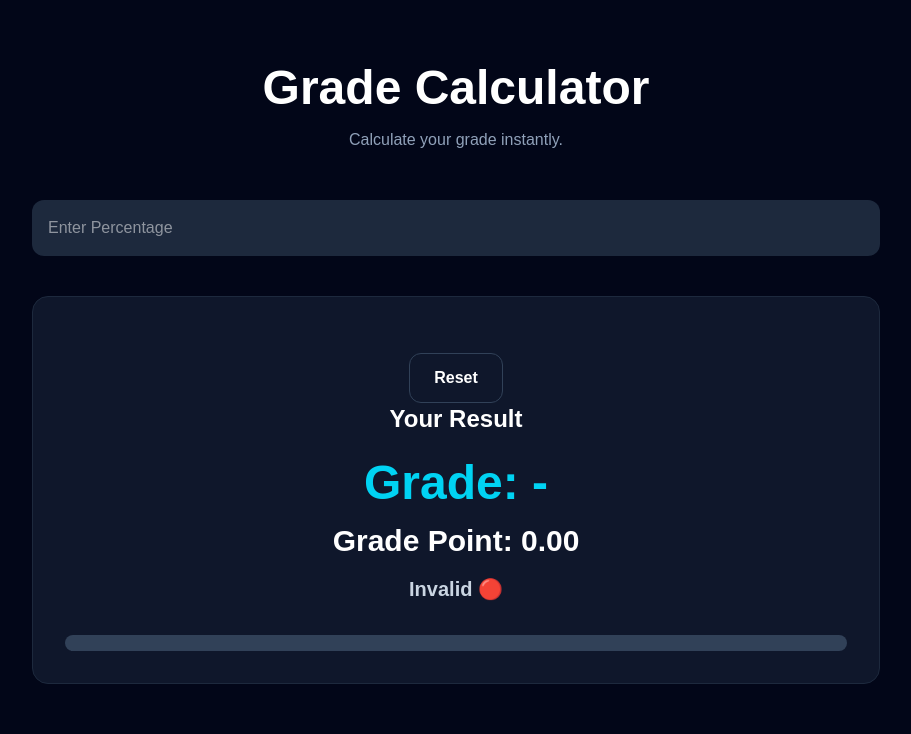
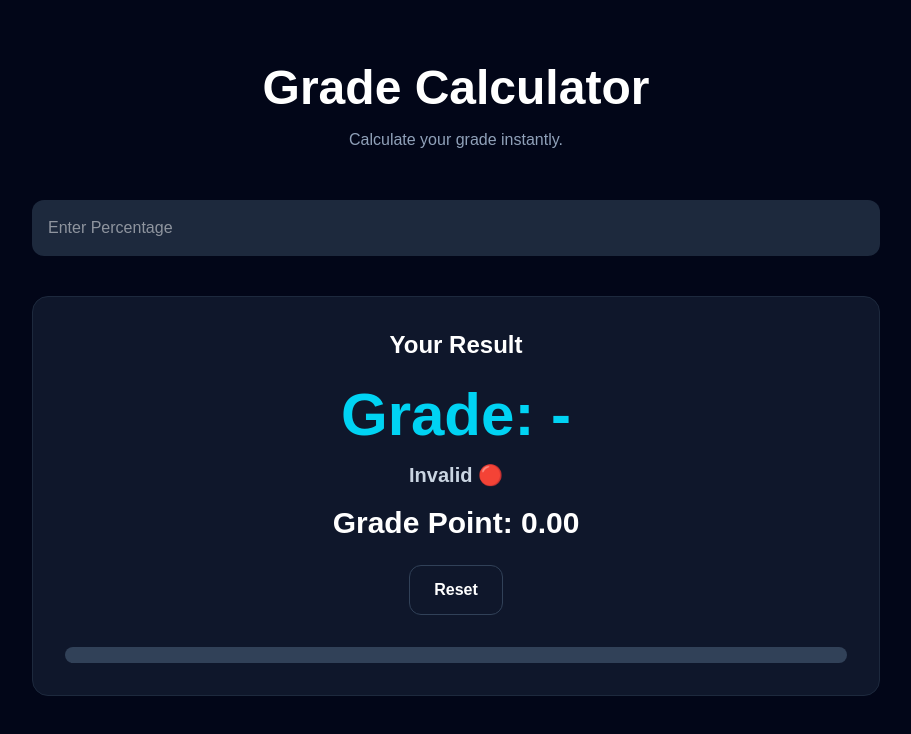
Before and after one commit to mianhussnain691-wq/studycalc, a Next.js app: page /grade-calculator in a window 1280 px wide. Shown: the top 734 px of the page, without its empty margins (184-1095 px from the left). Built offline with nearby package versions, Linux system fonts and the light colour scheme.

Commit message:
Day 11 - Reusable UI Components

```diff
--- a/src/app/grade-calculator/page.js
+++ b/src/app/grade-calculator/page.js
@@ -1,5 +1,8 @@
 "use client";
-
+import PageHeader from "@/components/PageHeader";
+import ResultCard from "@/components/ResultCard";
+import ProgressBar from "@/components/ProgressBar";
+import Button from "@/components/Button";
 import { useState } from "react";
 
 export default function GradeCalculator() {
@@ -83,13 +86,10 @@ function resetCalculator() {
 
       <div className="max-w-4xl mx-auto px-6 py-16">
 
-        <h1 className="text-5xl font-black text-center">
-          Grade Calculator
-        </h1>
-
-        <p className="mt-4 text-center text-slate-400">
-          Calculate your grade instantly.
-        </p>
+      <PageHeader
+  title="Grade Calculator"
+  description="Calculate your grade instantly."
+/>
 
         <div className="mt-12">
 
@@ -109,60 +109,32 @@ function resetCalculator() {
 
         </div>
 
-<div className="mt-10 rounded-2xl border border-slate-800 bg-slate-900 p-8 text-center">
-
-<button
-  onClick={resetCalculator}
-  className="mt-6 inline-block rounded-xl border border-slate-700 px-6 py-3 text-base font-bold hover:bg-cyan-500 hover:text-slate-950 hover:border-cyan-500 focus:outline-none focus:ring-0 transition duration-300"
+<ResultCard
+  title="Your Result"
+  value={`Grade: ${calculateGrade().grade}`}
+  status={calculateGrade().status}
 >
-  Reset
-</button>
-
-
-  <h2 className="text-2xl font-bold">
-    Your Result
-  </h2>
-
-  <p className="mt-6 text-5xl font-black text-cyan-400">
-    Grade: {calculateGrade().grade}
-  </p>
-
   <p className="mt-4 text-3xl font-bold">
     Grade Point: {calculateGrade().point}
   </p>
 
-  <p className="mt-4 text-xl text-slate-300 font-semibold">
-    {calculateGrade().status}
-  </p>
+  <Button
+  onClick={resetCalculator}
+  className="mt-6 border border-slate-700 hover:bg-cyan-500 hover:text-slate-950 hover:border-cyan-500"
+>
+  Reset
+</Button>
 
-<div className="mt-8">
+  <div className="mt-8">
+    <div className="h-4 w-full rounded-full bg-slate-700 overflow-hidden">
 
-  <div className="h-4 w-full rounded-full bg-slate-700 overflow-hidden">
-
-    <div
-      className={`h-full rounded-full transition-all duration-500 ${
-        parseFloat(marks) >= 90
-          ? "bg-green-500"
-          : parseFloat(marks) >= 80
-          ? "bg-cyan-400"
-          : parseFloat(marks) >= 70
-          ? "bg-yellow-400"
-          : parseFloat(marks) >= 50
-          ? "bg-orange-400"
-          : "bg-red-500"
-      }`}
-      style={{
-        width: `${Math.min(Math.max(parseFloat(marks) || 0, 0), 100)}%`,
-      }}
-    ></div>
-
+      <ProgressBar
+  value={Math.min(Math.max(parseFloat(marks) || 0, 0), 100)}
+/>
+    </div>
   </div>
-
+</ResultCard>
 </div>
-
-</div>
-
-      </div>
 
     </main>
 
--- /dev/null
+++ b/src/components/Button.jsx
@@ -0,0 +1,14 @@
+export default function Button({
+  children,
+  onClick,
+  className = "",
+}) {
+  return (
+    <button
+      onClick={onClick}
+      className={`rounded-xl px-6 py-3 font-bold transition ${className}`}
+    >
+      {children}
+    </button>
+  );
+}
--- /dev/null
+++ b/src/components/PageHeader.jsx
@@ -0,0 +1,16 @@
+export default function PageHeader({
+  title,
+  description,
+}) {
+  return (
+    <>
+      <h1 className="text-5xl font-black text-center">
+        {title}
+      </h1>
+
+      <p className="mt-4 text-center text-slate-400">
+        {description}
+      </p>
+    </>
+  );
+}
--- /dev/null
+++ b/src/components/ProgressBar.jsx
@@ -0,0 +1,10 @@
+export default function ProgressBar({ value }) {
+  return (
+    <div className="mt-8 h-5 w-full overflow-hidden rounded-full bg-slate-700">
+      <div
+        className="h-full rounded-full bg-cyan-400 transition-all duration-500"
+        style={{ width: `${value}%` }}
+      ></div>
+    </div>
+  );
+}
--- /dev/null
+++ b/src/components/ResultCard.jsx
@@ -0,0 +1,28 @@
+export default function ResultCard({
+  title,
+  value,
+  status,
+  children,
+}) {
+  return (
+    <div className="mt-10 rounded-2xl border border-slate-800 bg-slate-900 p-8 text-center">
+
+      <h2 className="text-2xl font-bold">
+        {title}
+      </h2>
+
+      <p className="mt-6 text-6xl font-black text-cyan-400">
+        {value}
+      </p>
+
+      {status && (
+        <p className="mt-4 text-xl font-semibold text-slate-300">
+          {status}
+        </p>
+      )}
+
+      {children}
+
+    </div>
+  );
+}
```
